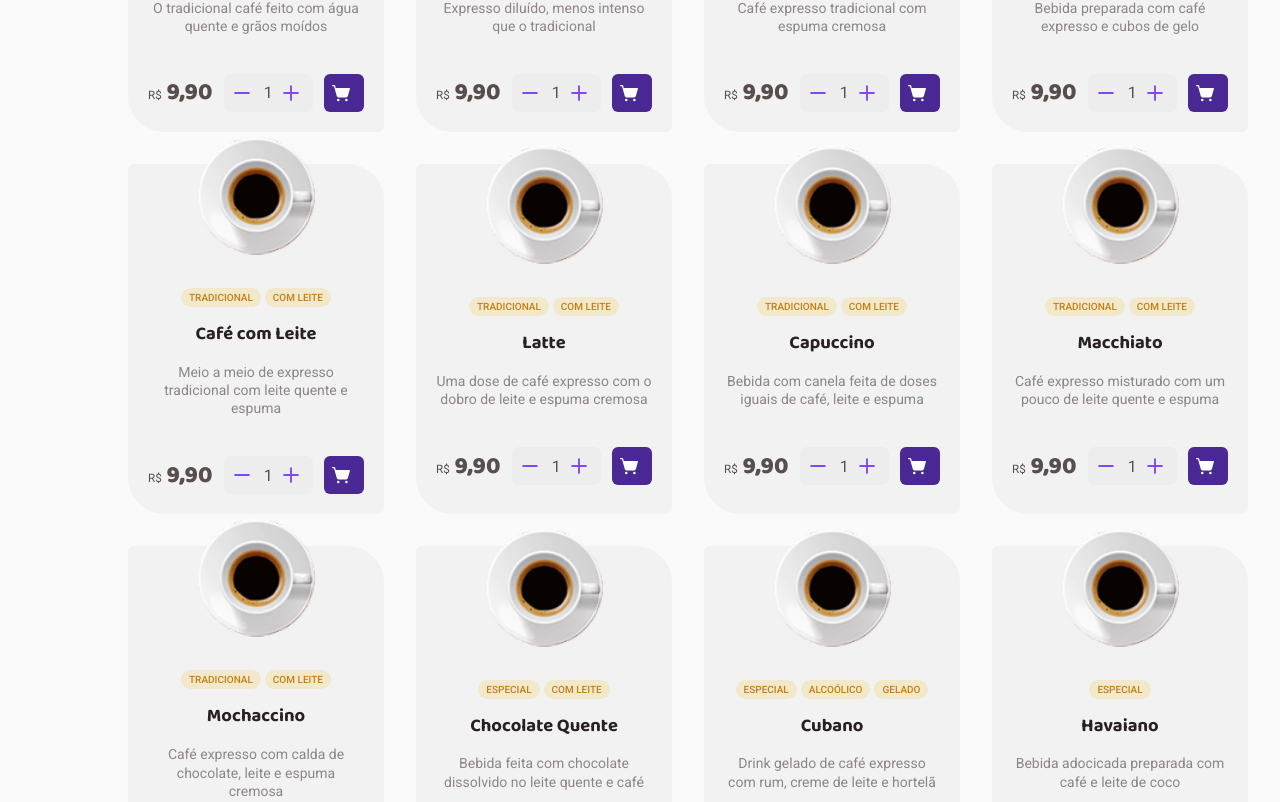
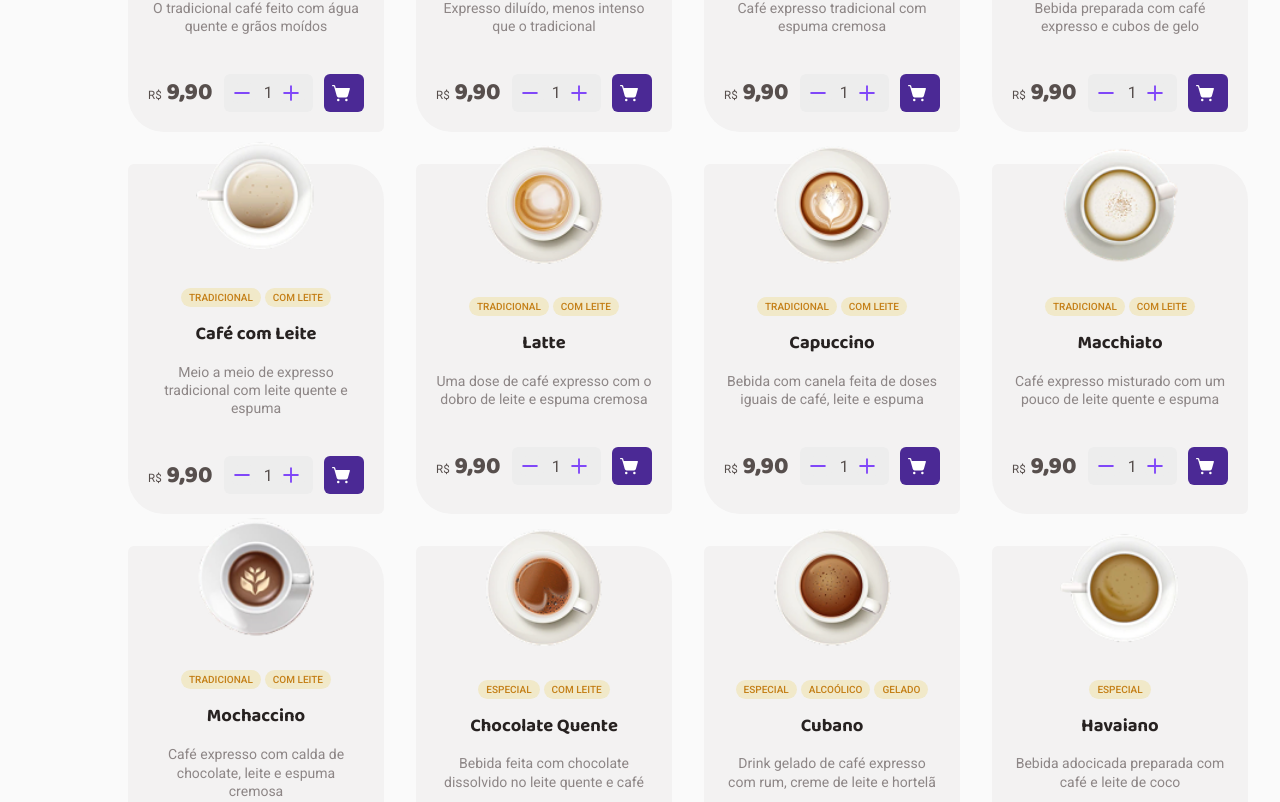
Before and after one commit to ThauanyAA/coffee-delivery, a React (Vite) app: page / in a window 1280 px wide. Shown: the part 878-1680 px from the top of the page. Built offline with nearby package versions, Linux system fonts and the light colour scheme.

Commit message:
Make image of coffee dynamic according data

```diff
--- /dev/null
+++ b/src/assets/coffees/index.ts
@@ -0,0 +1,35 @@
+import Americano from './Americano.png';
+import Arabe from './Arabe.png';
+import CafeGelado from './CafeGelado.png';
+import CafecomLeite from './CafecomLeite.png';
+import Capuccino from './Capuccino.png';
+import ChocolateQuente from './ChocolateQuente.png';
+import Cubano from './Cubano.png';
+import Expresso from './Expresso.png';
+import ExpressoCremoso from './ExpressoCremoso.png';
+import Havaiano from './Havaiano.png';
+import Irlandes from './Irlandes.png';
+import Latte from './Latte.png';
+import Macchiato from './Macchiato.png';
+import Mochaccino from './Mochaccino.png';
+
+export const coffeeImages: Record<string, string> = {
+  '/coffees/expresso-tradicional.png': Expresso,
+  '/coffees/expresso-americano.png': Americano,
+  '/coffees/expresso-cremoso.png': ExpressoCremoso,
+  '/coffees/expresso-gelado.png': CafeGelado,
+  '/coffees/cafe-com-leite.png': CafecomLeite,
+  '/coffees/latte.png': Latte,
+  '/coffees/capuccino.png': Capuccino,
+  '/coffees/macchiato.png': Macchiato,
+  '/coffees/mochaccino.png': Mochaccino,
+  '/coffees/chocolate-quente.png': ChocolateQuente,
+  '/coffees/cubano.png': Cubano,
+  '/coffees/havaiano.png': Havaiano,
+  '/coffees/arabe.png': Arabe,
+  '/coffees/irlandes.png': Irlandes,
+};
+
+export function getCoffeeImage(path: string): string {
+  return coffeeImages[path];
+}
--- a/src/components/CoffeeCard/index.tsx
+++ b/src/components/CoffeeCard/index.tsx
@@ -1,6 +1,6 @@
 import { useContext, useState } from 'react';
 import { AddToCartButton, BuyContainer, Card, Image, Tag, TagsContainer } from "./styles";
-import Expresso from "../../assets/coffees/Expresso.png";
+import { getCoffeeImage } from "../../assets/coffees";
 import { ShoppingCartSimple } from "phosphor-react";
 import { Coffee } from "../../@types/definitions";
 import { formatPriceToBRL } from "../../helpers/utils";
@@ -38,7 +38,7 @@ export function CoffeeCard({ coffee }: { coffee: Coffee } ) {
   }
   return (
     <Card>
-      <Image src={Expresso} alt="Coffee" />
+      <Image src={getCoffeeImage(coffee.image)} alt="Coffee" />
 
       <TagsContainer>
         {coffee.tags.map((tag) => (
--- a/src/components/SelectedCoffee/index.tsx
+++ b/src/components/SelectedCoffee/index.tsx
@@ -4,7 +4,7 @@ import { Text } from "../Typography";
 import { InputNumber } from "../InputNumber";
 import { Trash } from "phosphor-react";
 import { Button } from "../Button";
-import CoffeeImg  from "../../assets/coffees/Expresso.png";
+import { getCoffeeImage } from "../../assets/coffees";
 import { ItemType } from "../../@types/definitions";
 import { formatPriceToBRL } from "../../helpers/utils";
 import { toast } from 'react-toastify';
@@ -36,7 +36,7 @@ export function SelectedCoffee({ item }: SelectedCoffeeProps) {
   return (
     <SelectedCoffeeCard>
       <CoffeInfoContainer>
-        <CoffeeImage src={CoffeeImg} alt="Coffee" />
+        <CoffeeImage src={getCoffeeImage(item.image)} alt="Coffee" />
         <CoffeeInfo>
           <Text variant="m" weight={400} color="base-subtitle">
             {item.name}
```
